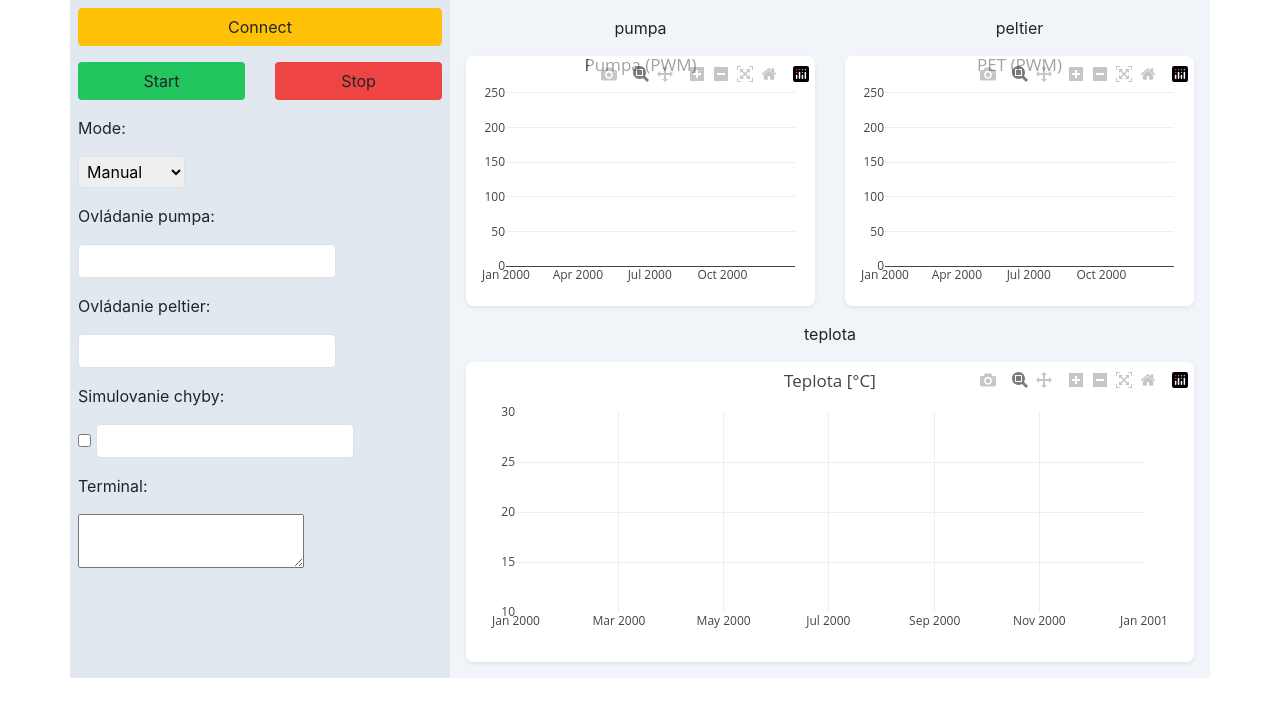
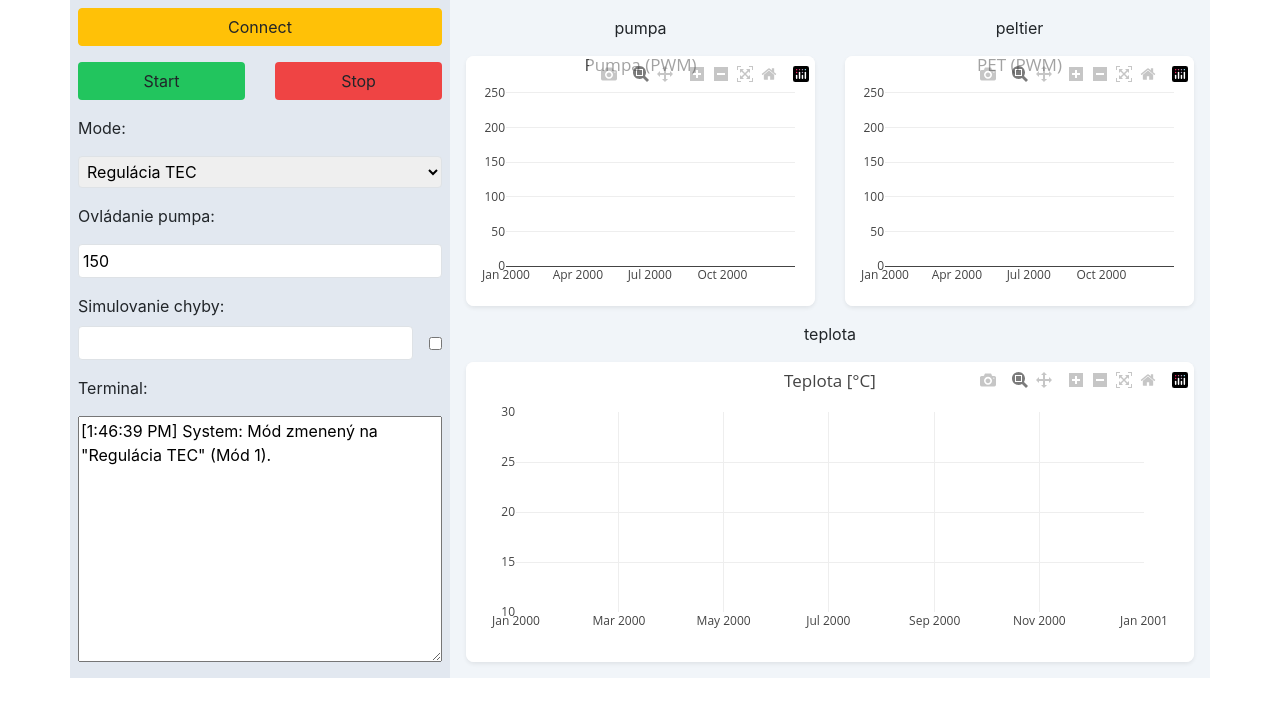
Before and after one commit to McLehotsky/poit_peltier_project, a Flask app: page / in a window 1280 px wide. Shown: the part 56-773 px from the top of the page. Run offline with Flask 3, Linux system fonts and the light colour scheme; some libraries are stand-ins or nearby versions.

Commit message:
Add mode selection and control for pump and Peltier; enhance UI elements

```diff
--- a/server/static/js/main.js
+++ b/server/static/js/main.js
@@ -157,4 +157,104 @@ $(document).ready(function() {
         });
     });
 
+    // --- OVLÁDANIE MÓDU (Mení sa pri výbere z roletky) ---
+    $('#mode-select').change(function() {
+        let selectedMode = parseInt($(this).val()); // Prevedieme na číslo (1, 2 alebo 3)
+        let modeName = $(this).find("option:selected").text(); // Získa presný text
+
+        // LOGIKA ZOBRAZOVANIA POLÍČOK:
+        if (selectedMode === 1) {
+            $('#wrapper-pumpa').show();     // Zobrazí pumpu
+            $('#wrapper-peltier').hide();   // Schová peltier
+        } else if (selectedMode === 2) {
+            $('#wrapper-pumpa').hide();     // Schová pumpu
+            $('#wrapper-peltier').show();   // Zobrazí peltier
+        } else {
+            // Mód 3 (Kaskádová regulácia) - schová obe
+            $('#wrapper-pumpa').hide();
+            $('#wrapper-peltier').hide();
+        }
+
+        // ODESLANIE NA SERVER:
+        $.ajax({
+            url: '/api/mode',
+            type: 'POST',
+            contentType: 'application/json',
+            data: JSON.stringify({ mode: selectedMode }),
+            success: function(resp) {
+                const time = new Date().toLocaleTimeString();
+                $('#terminal').append(`[${time}] System: Mód zmenený na "${modeName}" (Mód ${resp.mode}).\n`);
+                $('#terminal').scrollTop($('#terminal')[0].scrollHeight);
+            },
+            error: function(xhr) {
+                const time = new Date().toLocaleTimeString();
+                $('#terminal').append(`[${time}] Error: Nepodarilo sa zmeniť mód.\n`);
+                $('#terminal').scrollTop($('#terminal')[0].scrollHeight);
+            }
+        });
+    }).trigger('change'); // <-- Tento '.trigger('change')' hneď pri načítaní stránky zosynchronizuje vizuál s vybratou hodnotou
+
+    document.addEventListener('DOMContentLoaded', () => {
+        const inputPumpa = document.getElementById('ovladanie-pumpa');
+        const inputPeltier = document.getElementById('ovladanie-peltier');
+
+        // Pomocná funkcia na odoslanie POST požiadavky
+        async function posliPwmKonstantu(url, hodnota) {
+            // Prevody na číslo a základná validácia prázdnej hodnoty
+            const ciselnaHodnota = parseInt(hodnota, 10);
+            if (isNaN(ciselnaHodnota)) {
+                console.warn(`Zadaná hodnota pre ${url} nie je platné číslo.`);
+                return;
+            }
+
+            try {
+                const response = await fetch(url, {
+                    method: 'POST',
+                    headers: {
+                        'Content-Type': 'application/json'
+                    },
+                    body: JSON.stringify({ pwm: ciselnaHodnota })
+                });
+
+                if (!response.ok) {
+                    throw new Error(`Chyba pri komunikácii so serverom: ${response.status}`);
+                }
+
+                const data = await response.json();
+                console.log(`Úspešne aktualizované cez API (${url}):`, data);
+            } catch (error) {
+                console.error(`Nastala chyba pri odosielaní na ${url}:`, error);
+            }
+        }
+
+        // Naviazanie udalosti 'blur' pre pumpu
+        if (inputPumpa) {
+            inputPumpa.addEventListener('blur', (event) => {
+                const hodnota = event.target.value;
+                posliPwmKonstantu('/api/pwm_pump', hodnota);
+            });
+
+            // Voliteľné: Odoslanie po stlačení klávesu Enter
+            inputPumpa.addEventListener('keypress', (event) => {
+                if (event.key === 'Enter') {
+                    inputPumpa.blur(); // Vyvolá udalosť blur a stratí fokus
+                }
+            });
+        }
+
+        // Naviazanie udalosti 'blur' pre Peltierov článok
+        if (inputPeltier) {
+            inputPeltier.addEventListener('blur', (event) => {
+                const hodnota = event.target.value;
+                posliPwmKonstantu('/api/pwm_tec', hodnota);
+            });
+
+            // Voliteľné: Odoslanie po stlačení klávesu Enter
+            inputPeltier.addEventListener('keypress', (event) => {
+                if (event.key === 'Enter') {
+                    inputPeltier.blur(); // Vyvolá udalosť blur a stratí fokus
+                }
+            });
+        }
+    });
 });
--- a/server/templates/index.html
+++ b/server/templates/index.html
@@ -42,28 +42,29 @@
                     </div>
                 </div>
                 <p class="mt-3">Mode:</p>
-                <select id="mode-select" class="p-1 border border-gray-300 rounded">
-                    <option value="manual">Manual</option>
-                    <option value="automatic">Automatic</option>
+                <select id="mode-select" class="p-1 border border-gray-300 rounded w-100">
+                    <option value="1">Regulácia TEC</option>
+                    <option value="2">Regulácia pumpa</option>
+                    <option value="3">Kaskádová regulácia</option>
                 </select>
-                <div>
+                <div id="wrapper-pumpa" style="display: none;">
                     <p class="mt-3">Ovládanie pumpa:</p>
-                    <input id="ovladanie-pumpa" type="number" class="p-1 border border-gray-300 rounded"></input>
+                    <input id="ovladanie-pumpa" type="number" min="0" max="255" value="150" class="p-1 border border-gray-300 rounded w-100">
+                </div>
+                <div id="wrapper-peltier" style="display: none;">
+                    <p class="mt-3">Ovládanie peltier:</p>
+                    <input id="ovladanie-peltier" type="number" min="0" max="255" value="150" class="p-1 border border-gray-300 rounded w-100">
                 </div>
                 <div>
-                    <p class="mt-3">Ovládanie peltier:</p>
-                    <input id="ovladanie-peltier" type="number" class="p-1 border border-gray-300 rounded"></input>
-                </div>
-                <div>
-                    <p class="mt-3">Simulovanie chyby:</p>
-                    <div class="flex flex-row justify-between mt-2">
-                        <input id="chyba-checkbox" type="checkbox" id="error-simulation" >
-                        <input id="chyba-cislo" type="number" class="p-1 border border-gray-300 rounded"></input>
+                    <p class="mt-3 mb-1">Simulovanie chyby:</p>
+                    <div class="d-flex align-items-center mt-2 w-100">
+                        <input id="chyba-cislo" type="number" class="p-1 border border-gray-300 rounded flex-grow-1 mr-3">
+                        <input id="chyba-checkbox" type="checkbox">
                     </div>
                 </div>
                 <div>
                     <p class="mt-3">Terminal:</p>
-                    <textarea id="terminal" class="terminal" aria-label="Terminal"></textarea>
+                    <textarea id="terminal" class="terminal w-100" rows="10" aria-label="Terminal"></textarea>
                 </div>
             </div>
             <div class="col-8 bg-slate-100 p-3">
```
